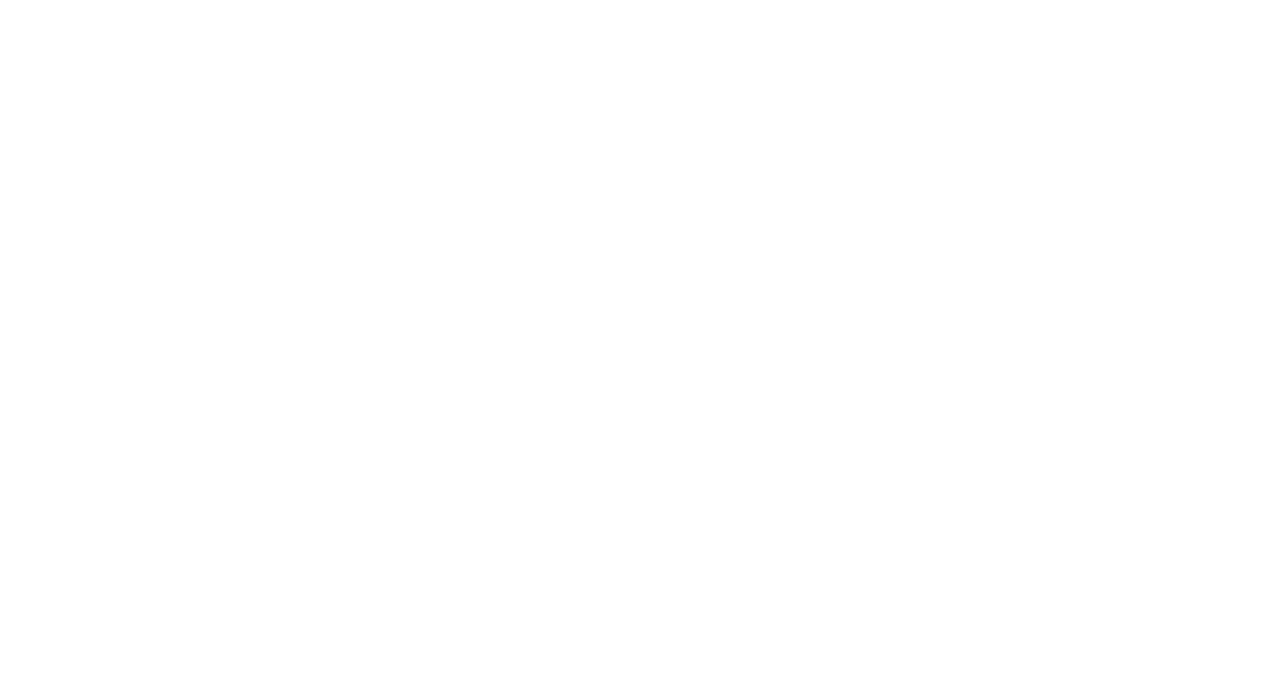
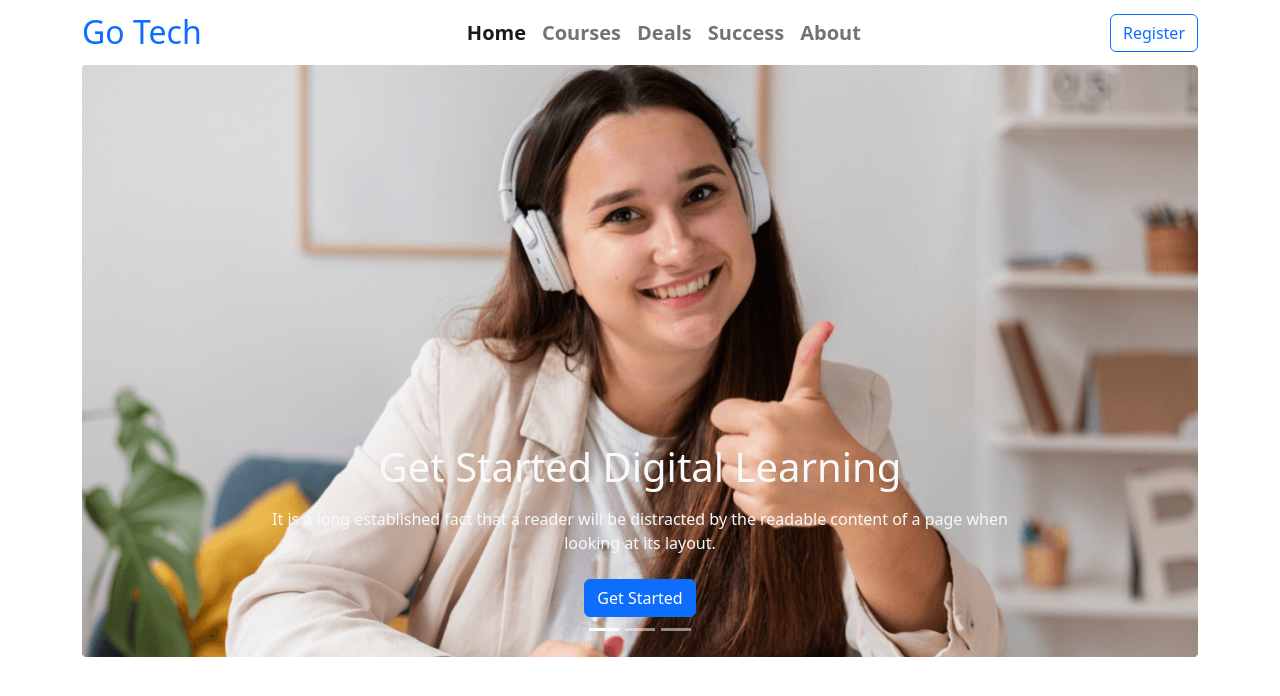
Before and after one commit to ushabossy/edTech-website-main, a plain HTML site: page index.html in a window 1280 px wide. Drawn offline with nearby package versions, Linux system fonts and the light colour scheme.

Commit message:
slider added

```diff
--- a/index.html
+++ b/index.html
@@ -8,14 +8,114 @@
 
     <title>Cousera</title>
 
+    <!-- favicon link -->
+    <link rel="shortcut icon" href="images/images.png" type="image/x-icon" />
+
+    <!-- font awsome  link -->
+    <script src="https://kit.fontawesome.com/59a6b8052f.js" crossorigin="anonymous"></script>
+
+
     <!-- bootstrap links  -->
     <link rel="stylesheet" href="https://cdn.jsdelivr.net/npm/bootstrap@5.2.0/dist/css/bootstrap.min.css" />
 
-    <!-- custom css link -->
-    <link rel="stylesheet" href="style.css" />
+
 </head>
 
 <body>
+    <!----------------------
+       header section strats
+      ----------------------->
+    <header id="home">
+        <!-- navbar section starts -->
+        <nav class="navbar navbar-expand-lg">
+            <div class="container">
+                <a class="navbar-brand" href="#"><span class="h2 text-primary">Go Tech</span></a>
+                <button class="navbar-toggler" type="button" data-bs-toggle="collapse"
+                    data-bs-target="#navbarSupportedContent" aria-controls="navbarSupportedContent"
+                    aria-expanded="false" aria-label="Toggle navigation">
+                    <span class="navbar-toggler-icon"></span>
+                </button>
+                <div class="collapse navbar-collapse" id="navbarSupportedContent">
+                    <ul class="navbar-nav mx-auto mb-2 mb-lg-0">
+                        <li class="nav-item">
+                            <a class="nav-link active fs-5 fw-semibold" aria-current="page" href="#home">Home</a>
+                        </li>
+                        <li class="nav-item">
+                            <a class="nav-link fs-5 fw-semibold" href="#courses">Courses</a>
+                        </li>
+                        <li class="nav-item">
+                            <a class="nav-link fs-5 fw-semibold" href="#">Deals</a>
+                        </li>
+                        <li class="nav-item">
+                            <a class="nav-link fs-5 fw-semibold" href="#feedback">Success</a>
+                        </li>
+                        <li class="nav-item">
+                            <a class="nav-link fs-5 fw-semibold" href="#explore">About</a>
+                        </li>
+                    </ul>
+                    <a class="btn btn-outline-primary" href="#register" role="button">Register</a>
+                </div>
+            </div>
+        </nav>
+        <!-- navbar section ends -->
+        <div class="container">
+            <!-- carousel slider section starts -->
+            <div id="carouselExampleCaptions" class="carousel slide" data-bs-ride="false">
+                <div class="carousel-indicators">
+                    <button type="button" data-bs-target="#carouselExampleCaptions" data-bs-slide-to="0" class="active"
+                        aria-current="true" aria-label="Slide 1"></button>
+                    <button type="button" data-bs-target="#carouselExampleCaptions" data-bs-slide-to="1"
+                        aria-label="Slide 2"></button>
+                    <button type="button" data-bs-target="#carouselExampleCaptions" data-bs-slide-to="2"
+                        aria-label="Slide 3"></button>
+                </div>
+                <div class="carousel-inner">
+                    <div class="carousel-item active">
+                        <img src="images/cover/cover-1.png" class="d-block w-100" alt="">
+                        <div class="carousel-caption d-none d-md-block">
+                            <h1 class="text-light">Get Started Digital Learning</h1>
+                            <p class="text-light py-2">
+                                It is a long established fact that a reader will be distracted
+                                by the readable content of a page when looking at its layout.
+                            </p>
+                            <button class="btn btn-primary">Get Started</button>
+                        </div>
+                    </div>
+                    <div class="carousel-item">
+                        <img src="images/cover/cover-2.jpg" class="d-block w-100" alt="">
+                        <div class="carousel-caption d-none d-md-block">
+                            <h1 class="text-light">Get Started Digital Learning</h1>
+                            <p class="text-light py-2">
+                                It is a long established fact that a reader will be distracted
+                                by the readable content of a page when looking at its layout.
+                            </p>
+                            <button class="btn btn-primary">Get Started</button>
+                        </div>
+                    </div>
+                    <div class="carousel-item">
+                        <img src="images/cover/cover-3.jpg" class="d-block w-100" alt="">
+                        <div class="carousel-caption d-none d-md-block">
+                            <h1 class="text-light">Get Started Digital Learning</h1>
+                            <p class="text-light py-2">
+                                It is a long established fact that a reader will be distracted
+                                by the readable content of a page when looking at its layout.
+                            </p>
+                            <button class="btn btn-primary">Get Started</button>
+
+                        </div>
+                    </div>
+                </div>
+
+            </div>
+
+            <!-- carousel slider section ends -->
+        </div>
+    </header>
+    <!----------------------
+         header section ends
+        ----------------------->
+
+
 
     <script src="https://cdn.jsdelivr.net/npm/bootstrap@5.2.0/dist/js/bootstrap.bundle.min.js"
         integrity="sha384-A3rJD856KowSb7dwlZdYEkO39Gagi7vIsF0jrRAoQmDKKtQBHUuLZ9AsSv4jD4Xa"
```
Also changed, not shown: images/images.png (added).
